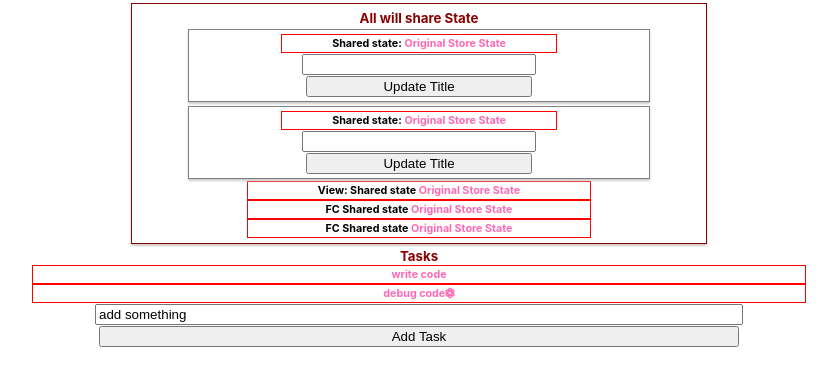
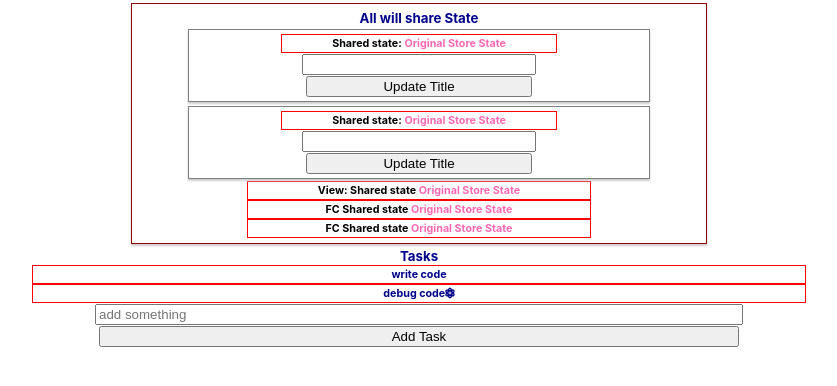
Before and after one commit to stevekutz/redux_exp1, a React (Create React App) app in the folder app/: page / in a window 1280 px wide. Shown: the top 386 px of the page, without its empty margins (221-1058 px from the left). Built offline with nearby package versions, Linux system fonts and the light colour scheme.

Commit message:
refactored input fields

```diff
--- a/app/src/App.css
+++ b/app/src/App.css
@@ -15,3 +15,8 @@ h5 {
   color: darkred;
   margin: 1px;
 }
+
+.tasksMainContainer h6, h5{
+  color: darkblue;
+
+}
--- a/app/src/views/Tasks.js
+++ b/app/src/views/Tasks.js
@@ -6,7 +6,7 @@ import {addTask, toggleTask} from '../actions/actionsTasks';
 // 1)
 class Tasks extends Component {
     state = {
-        newTask: 'add something'
+        newTask: ''
     }
 
     changeHandler = ev => {
@@ -21,7 +21,7 @@ class Tasks extends Component {
         this.props.addTask(this.state.newTask);
 
         this.setState({
-            newTask: 'add something else'
+            newTask: ''
         })
 
     }
@@ -45,7 +45,7 @@ class Tasks extends Component {
                     {this.props.tasks.map((taskItem, index) => (
                         <h6 onClick = { () => this.toggleTask_h(taskItem.id)} key = {taskItem.id}>
                             {taskItem.description}
-                            {taskItem.completed && <i className="fas fa-atom" />}
+                            {taskItem.completed &&     <i className="fas fa-atom" />}
                         </h6>
                     ))}
                 </div>
@@ -54,7 +54,7 @@ class Tasks extends Component {
                         type = 'text'
                         value = {this.state.newTask}
                         onChange = {this.changeHandler}
-                        placeholder = 'placeholder'
+                        placeholder = 'add something'
                     />
                 </form>
                 <button onClick = {this.addNewTask_h}>Add Task</button>
```
